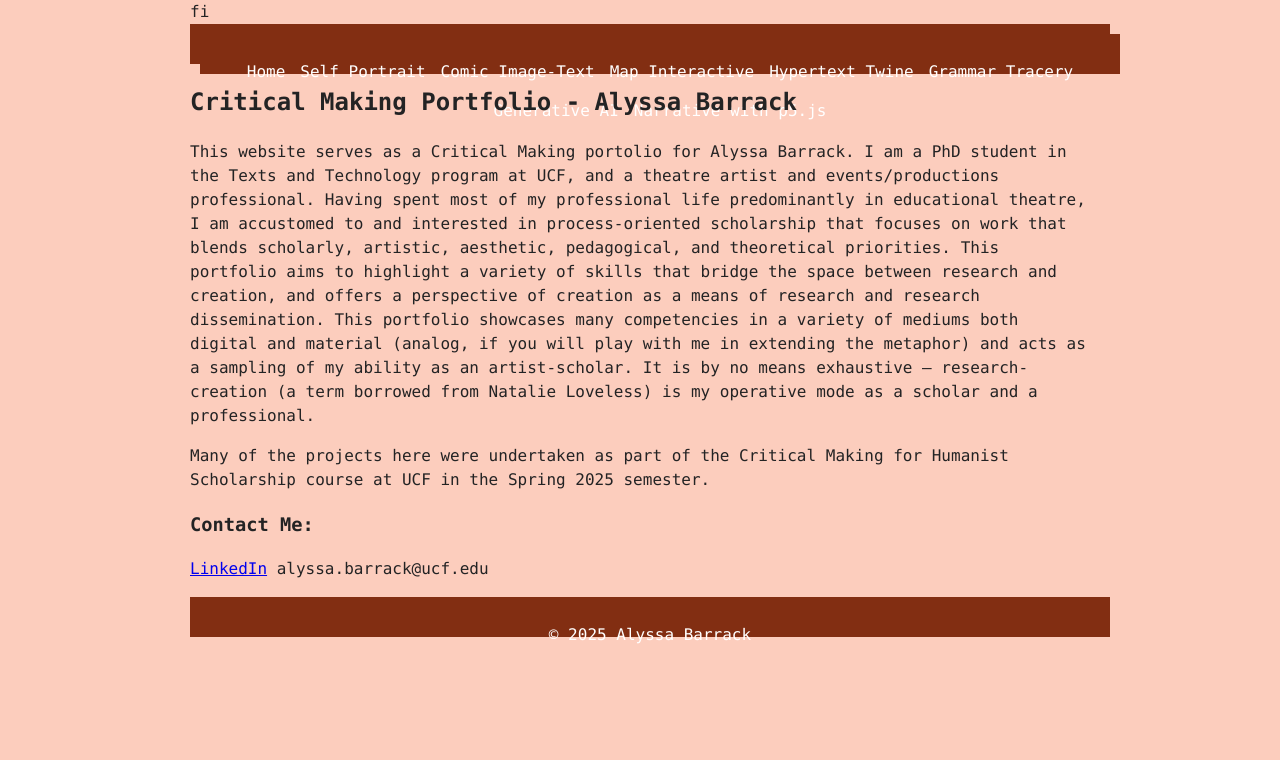
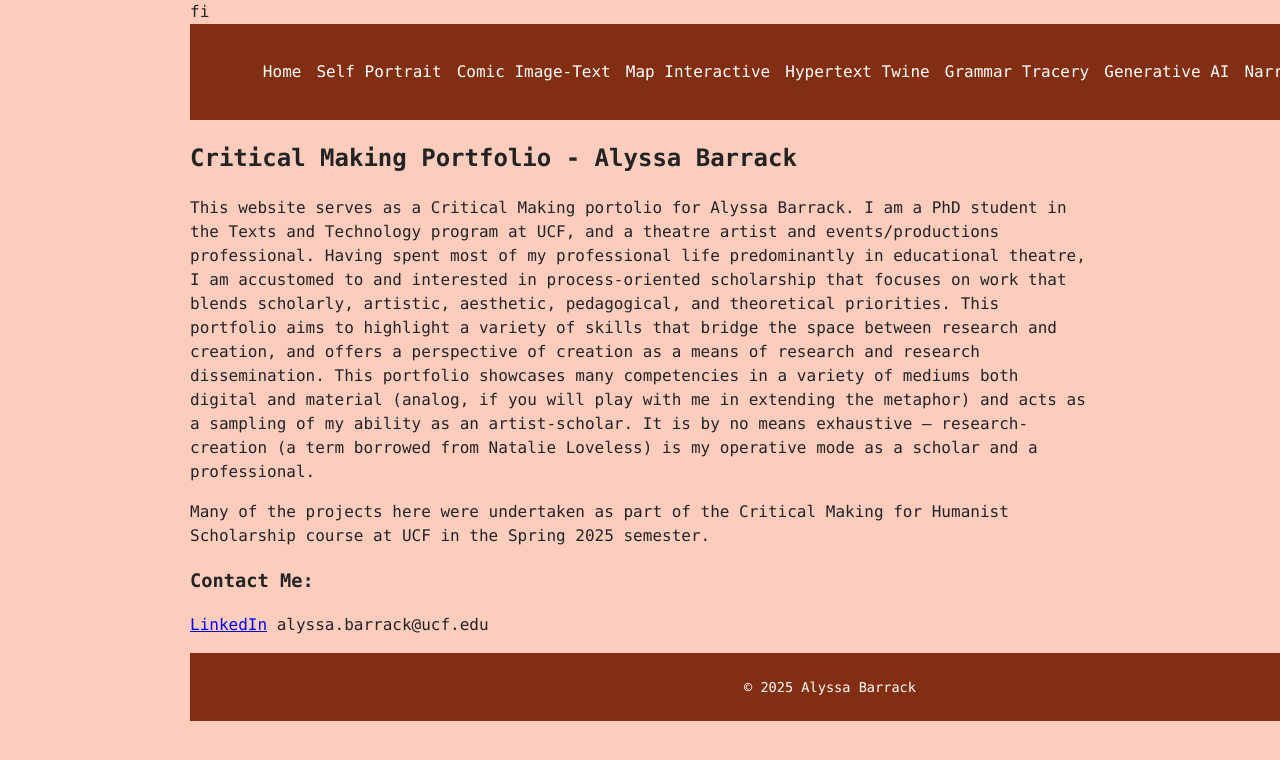
Before and after one commit to alyssalb/CriticalMakingPortfolioBarrack, a Jekyll site: the page built from index.md, in a window 1280 px wide. Shown: the top 760 px of the page. Built offline with Jekyll 4.4.1, drawn with Linux system fonts in a browser that asks for light colours; our own code applies the rules of GitHub Pages for plain Markdown files.

Commit message:
Update style.scss

```diff
--- a/assets/css/style.scss
+++ b/assets/css/style.scss
@@ -12,13 +12,18 @@
   font-family: "Monaco", "Arial", monospace;
 }
 
-header, nav, footer {
+header, footer {
   background-color: #822e12;
   color: white;
-  padding: 10px;
-  width: 100%;
-  height: 20px;
+  padding: 20px;
+  width: 100vw;
+  margin: 0 auto;
   text-align: center;
+}
+
+footer {
+  padding: 10px 0;
+  font-size: 0.85rem;
 }
 
 nav ul {
@@ -53,6 +58,12 @@
   border-radius: 6px;
 }
 
+.content {
+  max-width: 900px;
+  margin: 0 auto;
+  padding: 0 20px;
+}
+
 @media (max-width: 700px) {
   body {
     padding: 0 10px;
```
